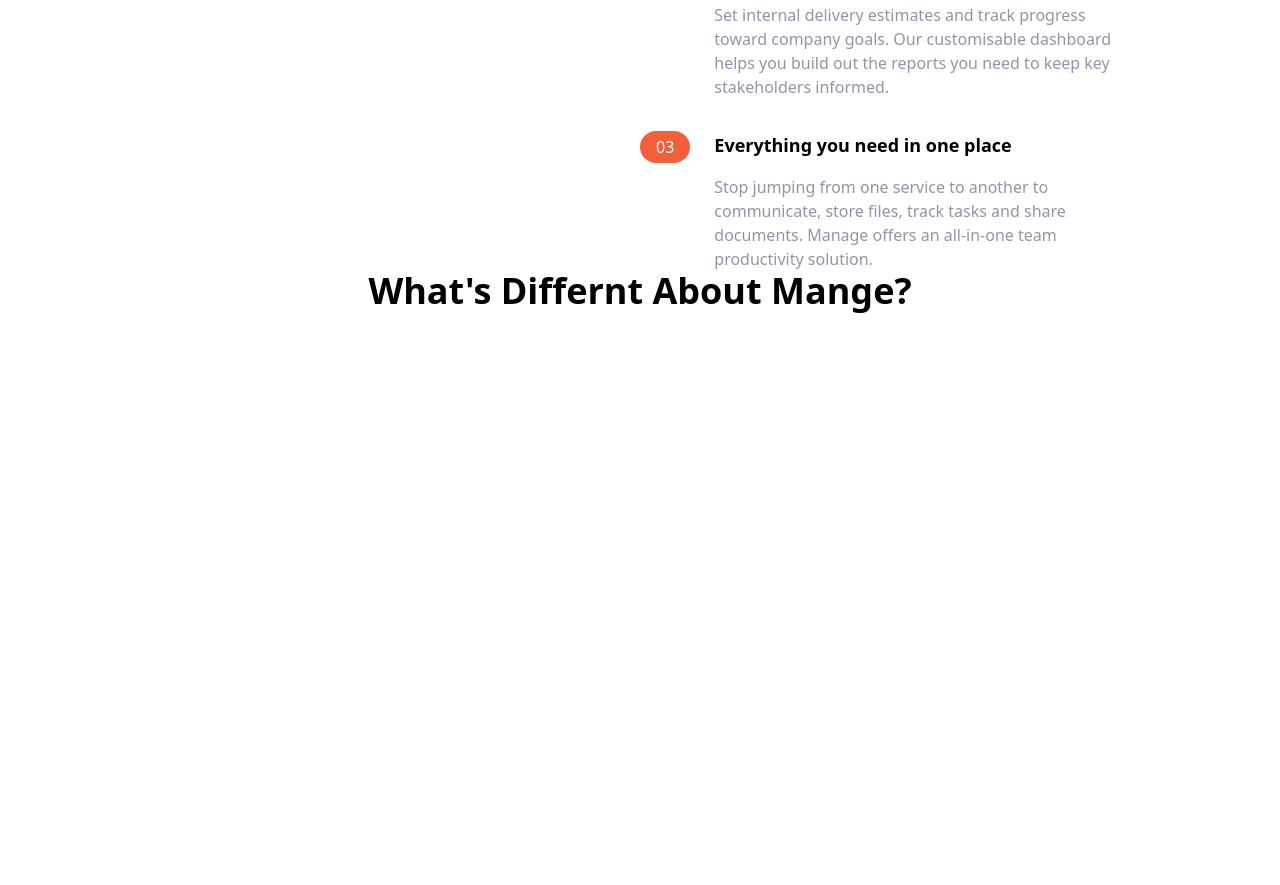
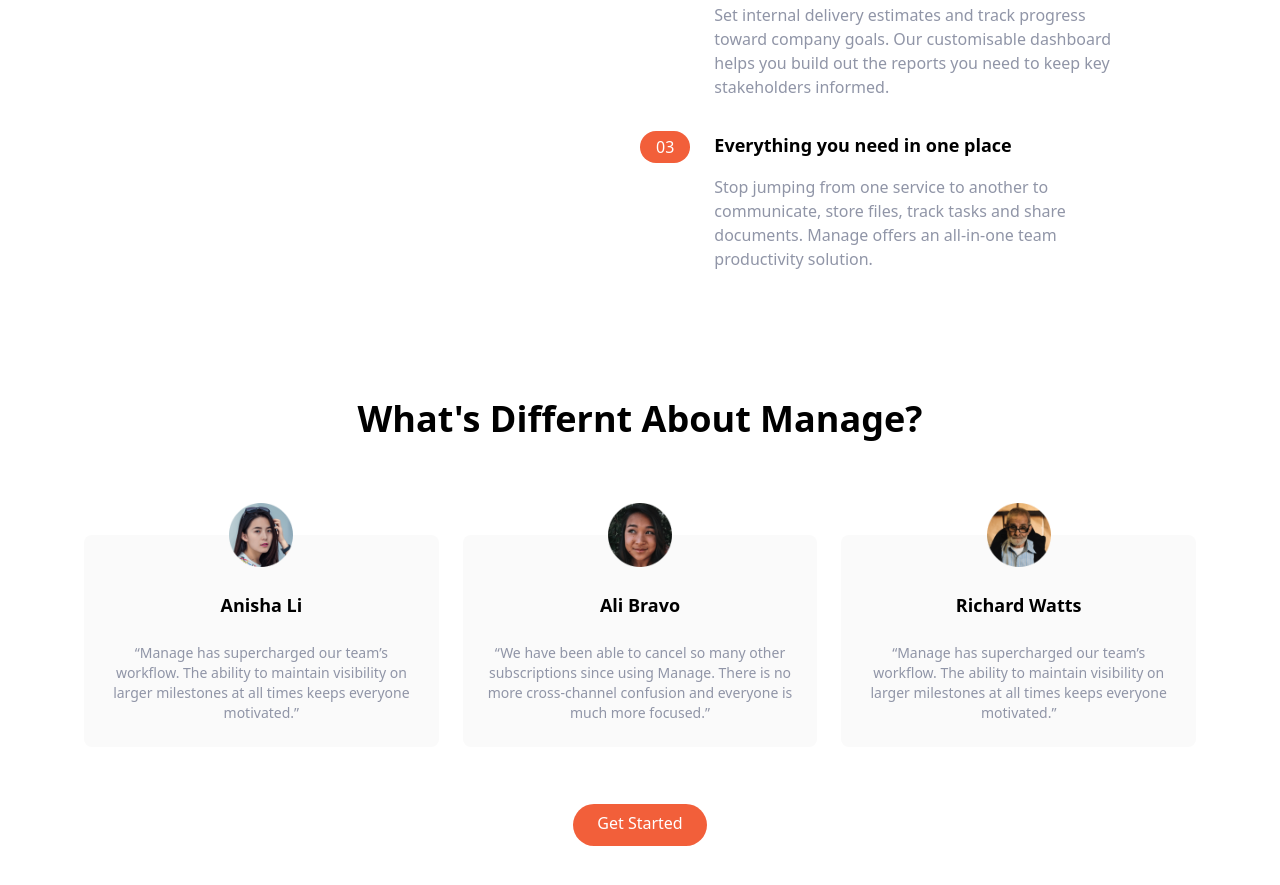
Before and after one commit to markpackham/tailwindCSS_refresher2022, a website: page tailwindCSS_2022.html in a window 1280 px wide. Shown: the part 869-1754 px from the top of the page. Before the commit the page ends 1184 px from the top, so only its background shows below. Drawn offline with Linux system fonts and the light colour scheme.

Commit message:
add testimonials
https://youtu.be/dFgzHOX84xQ?t=3266

```diff
--- a/tailwindCSS_2022.html
+++ b/tailwindCSS_2022.html
@@ -163,8 +163,48 @@
     <div class="max-w-6xl px-5 mx-auto mt-32 text-center">
       <!-- Heading -->
       <h2 class="text-4xl font-bold text-center">
-        What's Differnt About Mange?
+        What's Differnt About Manage?
       </h2>
+      <!-- Testimonials container -->
+      <div class="flex flex-col mt-24 md:flex-row md:space-x-6">
+        <!-- Testimonial 1 -->
+        <div class="flex flex-col items-center p-6 space-y-6 rounded-lg bg-veryLightGray md:w-1/3">
+          <img src="img/avatar-anisha.png" class="w-16 -mt-14" alt="" />
+          <h5 class="text-lg font-bold">Anisha Li</h5>
+          <p class="text-sm text-darkGrayishBlue">
+            “Manage has supercharged our team’s workflow. The ability to
+            maintain visibility on larger milestones at all times keeps
+            everyone motivated.”
+          </p>
+        </div>
+
+        <!-- Testimonial 2 -->
+        <div class="hidden flex-col items-center p-6 space-y-6 rounded-lg bg-veryLightGray md:flex md:w-1/3">
+          <img src="img/avatar-ali.png" class="w-16 -mt-14" alt="" />
+          <h5 class="text-lg font-bold">Ali Bravo</h5>
+          <p class="text-sm text-darkGrayishBlue">
+            “We have been able to cancel so many other subscriptions since
+            using Manage. There is no more cross-channel confusion and
+            everyone is much more focused.”
+          </p>
+        </div>
+
+        <!-- Testimonial 3 -->
+        <div class="hidden flex-col items-center p-6 space-y-6 rounded-lg bg-veryLightGray md:flex md:w-1/3">
+          <img src="img/avatar-richard.png" class="w-16 -mt-14" alt="" />
+          <h5 class="text-lg font-bold">Richard Watts</h5>
+          <p class="text-sm text-darkGrayishBlue">
+            “Manage has supercharged our team’s workflow. The ability to
+            maintain visibility on larger milestones at all times keeps
+            everyone motivated.”
+          </p>
+        </div>
+      </div>
+      <!-- Button -->
+      <div class="my-16">
+        <a href="#" class="p-3 px-6 pt-2 text-white bg-brightRed rounded-full baseline hover:bg-brightRedLight">Get
+          Started</a>
+      </div>
     </div>
   </section>
 
```
Also changed, not shown: css/main.css.
